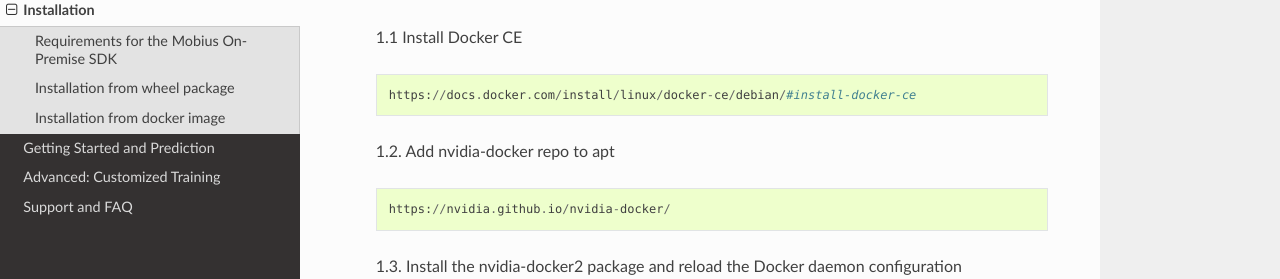
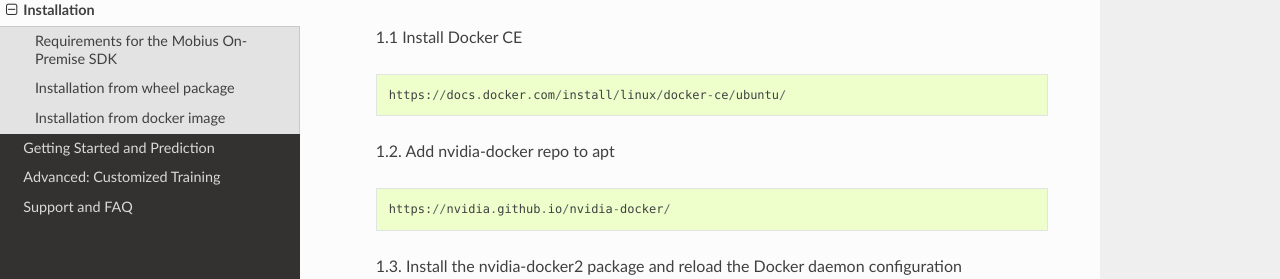
Before and after one commit to rumlingd/mobius_on-premise_doc, a Sphinx documentation site: the page built from source/installation.rst, in a window 1280 px wide and 900 px high, scrolled down 1163 px. Shown: the part 172-451 px from the top of the window. Built offline with Sphinx 7.4.7 and the Read the Docs theme 2.0.0, drawn with Linux system fonts in a browser that asks for light colours; formulas are drawn with MathJax 3; some of the changed lines change nothing that is shown.

Commit message:
Replaced URL to docker installation page

```diff
--- a/source/installation.rst
+++ b/source/installation.rst
@@ -51,7 +51,7 @@ Installation from docker image
 
   1.1 Install Docker CE
   ::
-    https://docs.docker.com/install/linux/docker-ce/debian/#install-docker-ce
+    https://docs.docker.com/install/linux/docker-ce/ubuntu/
 
   1.2. Add nvidia-docker repo to apt
   ::
```
